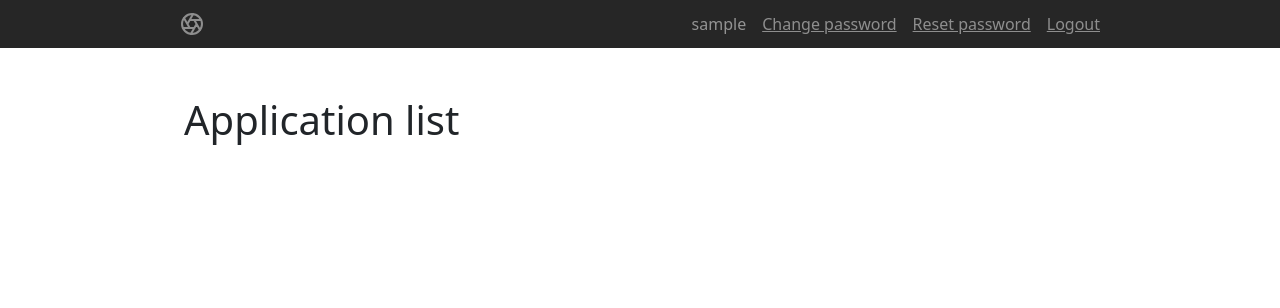
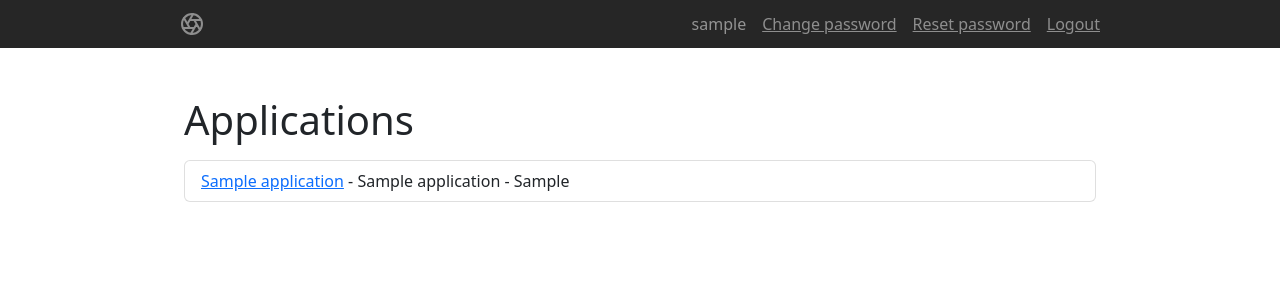
Before and after one commit to valeriuv/openai-cover-letter, a Django app: page /applications/ in a window 1280 px wide. Shown: the top 308 px of the page. Run offline with Django 4.2, Linux system fonts and the light colour scheme; a user stored in the database is signed in; tables that the repository leaves empty hold one stand-in row (values such as "Sample post").

Commit message:
Application list and application single views

```diff
--- a/coverletter/forms.py
+++ b/coverletter/forms.py
@@ -26,7 +26,7 @@ class ApplicationForm(forms.ModelForm):
 
     class Meta:
         model = Application
-        fields = ['user', 'name', 'company', 'job_title', 'job_description', 'cv']
+        fields = ['name', 'company', 'job_title', 'job_description', 'cv']
 
 
 class RegisterForm(UserCreationForm):
--- a/coverletter/models.py
+++ b/coverletter/models.py
@@ -12,6 +12,7 @@ class Application(models.Model):
     job_title = models.CharField(max_length=200)
     job_description = models.CharField(max_length=5000)
     cv = models.FileField(upload_to=user_directory_path, max_length=250)
+    cover_letter = models.TextField(null=True, blank=True)
 
     def __str__(self):
         return self.job_title
--- a/coverletter/templates/coverletter/application-form.html
+++ b/coverletter/templates/coverletter/application-form.html
@@ -19,10 +19,10 @@
     <div class="col-lg-7 col-md-10 mx-auto">
       <form class="p-3 p-md-5 border rounded-1 bg-light" method="POST" enctype="multipart/form-data">
           {% csrf_token %}
-        <div class="form-floating mb-3 border border-light">
+ {% comment %}        <div class="form-floating mb-3 border border-light">
           {{ form.user }}
           <label for="user">User</label>
-        </div>
+        </div> {% endcomment %}
         <div class="form-floating mb-3">
           {{ form.name }}
           <label for="name">Application name</label>
--- a/coverletter/templates/coverletter/application-list.html
+++ b/coverletter/templates/coverletter/application-list.html
@@ -1,5 +1,19 @@
 {% extends 'base.html' %}
 
 {% block content %}
-<h1>Application list</h1>
+<h1>Applications</h1>
+
+
+<div class="my-3">
+{% if applications %}
+<ul class="list-group">
+    {% for application in applications %}
+    <li class="list-group-item"><a href="{% url 'application' application.id %}">{{ application.name }}</a> - {{ application.job_title }} - {{ application.company }}</li>
+    {% endfor %}
+</ul>
+{% else %}
+    No applications.
+{% endif %}
+</div>
+
 {% endblock content %}
--- a/coverletter/urls.py
+++ b/coverletter/urls.py
@@ -2,7 +2,9 @@ from django.urls import path
 from . import views
 
 urlpatterns = [
-    path('', views.index, name='index'),
+    #path('', views.index, name='index'),
+    path('', views.application_create, name='application-create'),
+    path('application/<int:pk>', views.application_single, name='application'),
     path('applications/', views.application_list, name='application-list'),
-    path('application/create', views.application_create, name='application-create'),
+
 ]
--- a/coverletter/views.py
+++ b/coverletter/views.py
@@ -3,6 +3,8 @@ from django.shortcuts import render, redirect
 from django.contrib.auth import login, logout, authenticate
 from django.contrib.auth.forms import UserCreationForm
 from django.core.files.storage import FileSystemStorage
+from accounts.models import CustomUser
+from .models import Application
 from .forms import InputForm, ApplicationForm
 from .forms import RegisterForm
 from .app import generate_cover_letter, parse_pdf
@@ -10,7 +12,6 @@ from .app import generate_cover_letter, parse_pdf
 
 # Create your views here.
 def index(request):
-
     if request.method == 'POST':
         print("request.POST: ", request.POST)
         print("request.FILES: ", request.FILES)
@@ -41,44 +42,6 @@ def index(request):
     return render(request, 'coverletter/index.html', context)
 
 
-
-def application_list(request):
-    return render(request, 'coverletter/application-list.html')
-
-
-def application_create(request):
-
-    if request.method == 'POST':
-        print("request.POST: ", request.POST)
-        print("request.FILES: ", request.FILES)
-        form = ApplicationForm(request.POST, request.FILES)
-        if form.is_valid():
-            user = request.user.username
-            name = form.cleaned_data['name']
-            company = form.cleaned_data['company']
-            job_title = form.cleaned_data['job_title']
-            job_description = form.cleaned_data['job_description']
-            cv = request.FILES['cv']
-            fs = FileSystemStorage()
-            fs.save(cv.name, cv)    # save the file to the MEDIA_ROOT
-
-            if cv:
-                text = parse_pdf(cv)
-                cover_letter_text = generate_cover_letter(user.first_name, user.last_name, company, job_title, job_description, text)
-            else:
-                cover_letter_text = generate_cover_letter(user.first_name, user.last_name, company, job_title, job_description)
-            context = {'cover_letter_text': cover_letter_text, 'form': form}
-            form.save()
-            form = ApplicationForm()
-        else:
-            print("Form errors: ", form.errors)
-    else:
-        form = ApplicationForm()
-        context = {'form': form}
-
-    return render(request, 'coverletter/application-form.html', context)
-
-
 def register(request):
     if request.method == 'POST':
         form = RegisterForm(request.POST)
@@ -95,3 +58,54 @@ def register(request):
     else:
         form = RegisterForm()
     return render(request, 'registration/register.html', {'form': form})
+
+
+def application_create(request):
+    if request.method == 'POST':
+        print("request.user", request.user)
+        print("request.POST: ", request.POST)
+        print("request.FILES: ", request.FILES)
+        form = ApplicationForm(request.POST, request.FILES)
+        form.instance.user = request.user
+        if form.is_valid():
+            first_name = request.user.first_name
+            last_name = request.user.last_name
+            name = form.cleaned_data['name']
+            user = request.user.username
+            company = form.cleaned_data['company']
+            job_title = form.cleaned_data['job_title']
+            job_description = form.cleaned_data['job_description']
+            cv = request.FILES['cv']
+            fs = FileSystemStorage()
+            fs.save(cv.name, cv)    # save the file to the MEDIA_ROOT
+
+            if cv:
+                text = parse_pdf(cv)
+                cover_letter_text = generate_cover_letter(first_name, last_name, company, job_title, job_description, text)
+            else:
+                cover_letter_text = generate_cover_letter(first_name, last_name, company, job_title, job_description)
+            context = {'cover_letter_text': cover_letter_text, 'form': form}
+            form.instance.cover_letter = cover_letter_text
+            form.save(commit=False)
+            form.save()
+        else:
+            print("Form errors: ", form.errors)
+            context = {'form': form}
+    else:
+        form = ApplicationForm()
+        context = {'form': form}
+
+    return render(request, 'coverletter/application-form.html', context)
+
+
+def application_single(request, pk):
+    application = Application.objects.get(id=pk)
+    context = {'application': application}
+    return render(request, 'coverletter/application-single.html', context)
+
+
+
+def application_list(request):
+    applications = Application.objects.filter(user=request.user)
+    context = {'applications': applications}
+    return render(request, 'coverletter/application-list.html', context)
--- a/templates/navbar.html
+++ b/templates/navbar.html
@@ -1,7 +1,7 @@
 <nav class="container d-flex flex-row">
 
       <div class="me-auto p-2">
-        <a href="{% url 'index' %}" aria-label="Product">
+        <a href="{% url 'application-create' %}" aria-label="Product">
           <svg xmlns="http://www.w3.org/2000/svg" width="24" height="24" fill="none" stroke="currentColor" stroke-linecap="round" stroke-linejoin="round" stroke-width="2" class="d-block mx-auto" role="img" viewBox="0 0 24 24"><title>Product</title><circle cx="12" cy="12" r="10"/><path d="M14.31 8l5.74 9.94M9.69 8h11.48M7.38 12l5.74-9.94M9.69 16L3.95 6.06M14.31 16H2.83m13.79-4l-5.74 9.94"/></svg>
         </a>
       </div>
```
Also changed, not shown: coverletter/templates/coverletter/application-single.html (added, +18 -0 lines), coverletter/migrations/0003_application_cover_letter.py (added).
